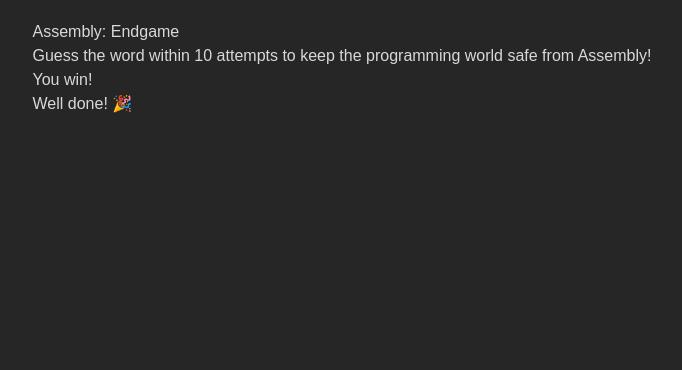
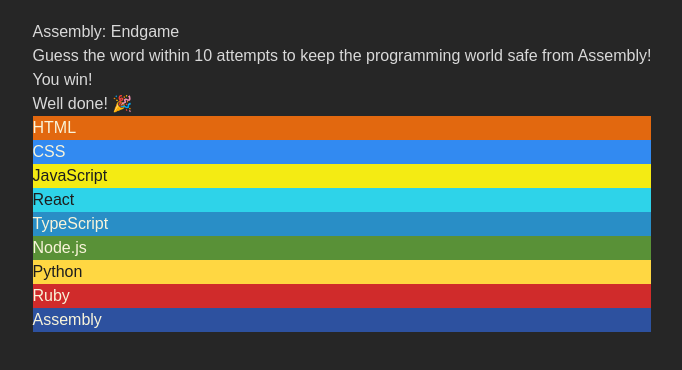
Before and after one commit to Lulika57/EndGameAssembly, a React (Vite) app: page / in a window 1280 px wide. Shown: the top 370 px of the page, without its empty margins (298-980 px from the left). Built offline with nearby package versions, Linux system fonts and the light colour scheme.

Commit message:
adds basic language badges

```diff
--- a/src/App.tsx
+++ b/src/App.tsx
@@ -1,3 +1,5 @@
+import { languages } from "./assets/languages"
+
 function App() {
   return (
     <main>
@@ -9,6 +11,16 @@
         <h2 className="text-[1.25rem] m-[5px]">You win!</h2>
         <p className="m-[5px]">Well done! 🎉</p>
       </section>
+      <div className="max-w-[350px] flex flex-wrap justify-center gap-1">
+        {languages.map((language) => (
+          <div
+            className="px-2 py-0.5 rounded"
+            style={{ color: language.color, backgroundColor: language.backgroundColor }}
+          >
+            {language.name}
+          </div>
+        ))}
+      </div>
     </main>
   )
 }
```
